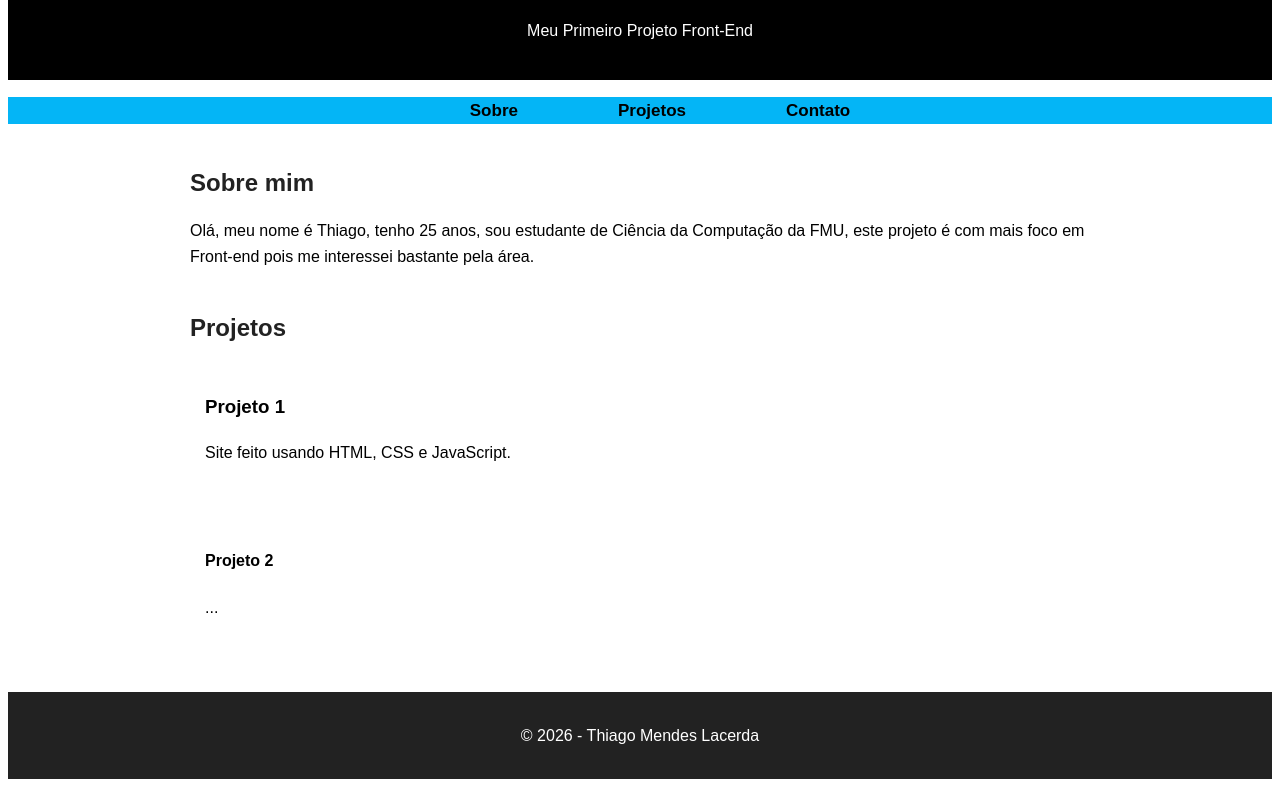
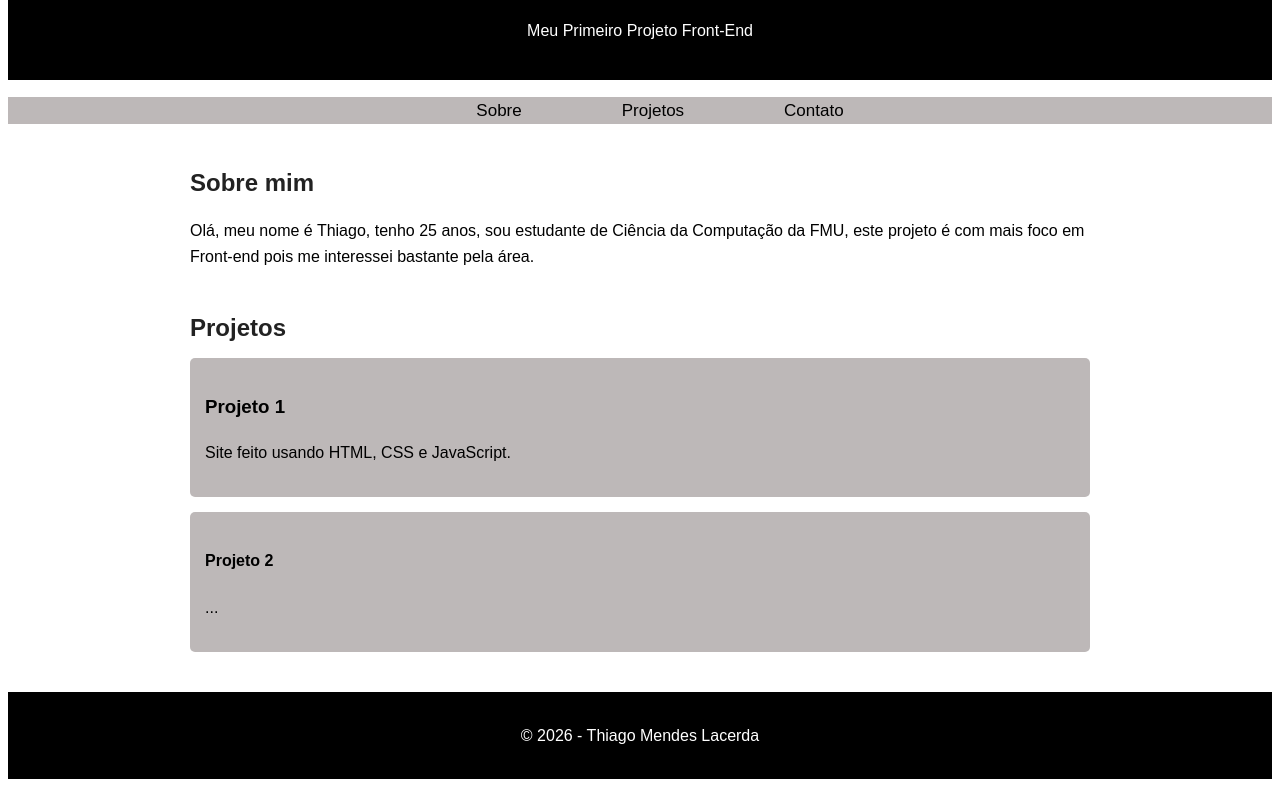
Before and after one commit to Nidoking-18/frontend-estagio, a plain HTML site: page index.html in a window 1280 px wide. Shown: the part 104-891 px from the top of the page. Drawn offline with Linux system fonts and the light colour scheme.

Commit message:
Ajustes visuais e hover no CSS

```diff
--- a/css/style.css
+++ b/css/style.css
@@ -1,3 +1,4 @@
+/* Estilo geral da página */
 body {
   font-family: Arial, Helvetica, sans-serif;
   background-color: #ffffff;
@@ -5,6 +6,7 @@
   line-height: 1.6;
 }
 
+/* Cabeçalho */
 header {
   background-color: #000000;
   color: #fff;
@@ -12,50 +14,73 @@
   text-align: center;
 }
 
+/* Barra de navegação */
 nav {
-  background-color: #04b5f6;
+  background-color: #bdb8b8;
   font-family: Arial, Helvetica, sans-serif;
   font-size: 17px;
 }
 
+/* Lista do menu */
 nav ul {
   list-style: none;
   display: flex;
   justify-content: center;
 }
 
+/* Itens do menu */
 nav li {
   margin: 0 50px;
 }
 
+/* Links do menu */
 nav a {
   color: #000000;
   text-decoration: none;
-  font-weight: bold;
 }
+
+/* Hover dos links do menu */
+nav a:hover {
+  color: #ffffff;
+}
+
+/* Conteúdo principal */
 main {
   max-width: 900px;
   margin: 40px auto;
   padding: 0 20px;
 }
 
+/* Seções */
 section {
   margin-bottom: 40px;
 }
 
+/* Títulos das seções */
 section h2 {
   margin-bottom: 10px;
   color: #222;
 }
 
+/* Cards de projetos */
 article {
-  background: #fff;
+  background: #bdb8b8;
+  color: #000000;
   padding: 15px;
   margin-bottom: 15px;
   border-radius: 5px;
+  transition: 0.2s;
 }
+
+/* Hover dos cards */
+article:hover {
+  transform: translateY(-12px);
+  box-shadow: 0 4px 10px rgba(0,0,0,0.15);
+}
+
+/* Rodapé */
 footer {
-  background-color: #222;
+  background-color: #000000;
   color: #fff;
   text-align: center;
   padding: 15px;
```
